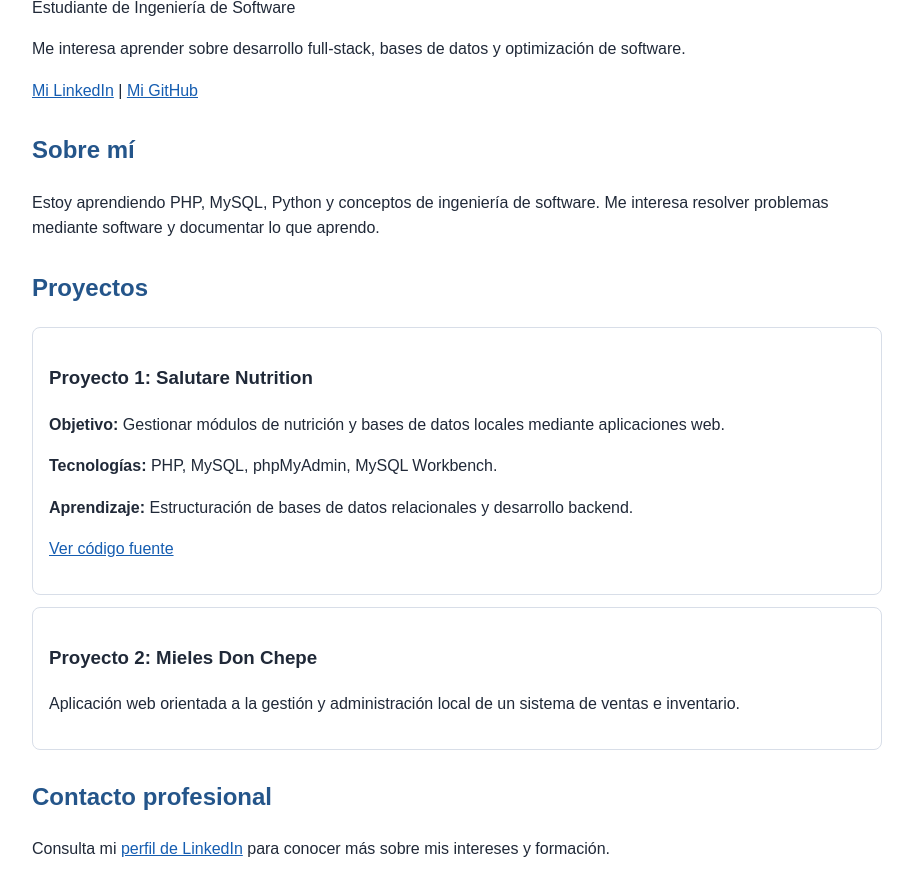
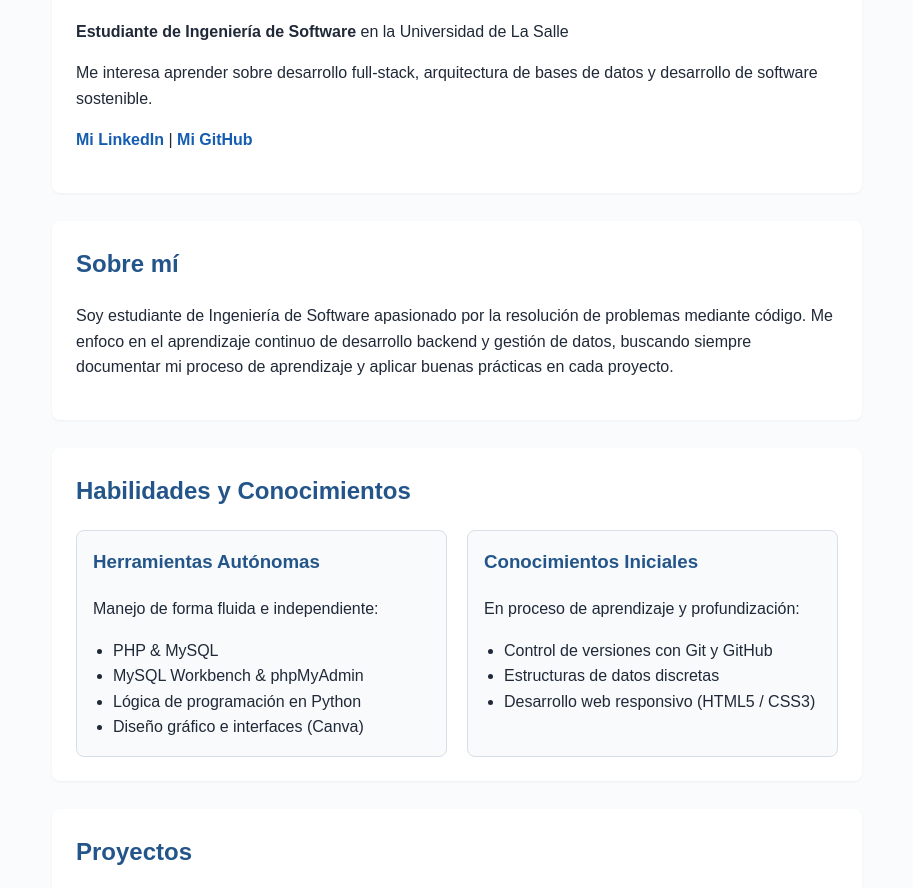
Before and after one commit to santtrap/portafolio, a plain HTML site: page index.html in a window 1280 px wide. Shown: the part 118-1006 px from the top of the page, without its empty margins (183-1096 px from the left). Drawn offline with Linux system fonts and the light colour scheme.

Commit message:
Update index.html

```diff
--- a/index.html
+++ b/index.html
@@ -3,8 +3,11 @@
 <head>
 <meta charset="UTF-8">
 <meta name="viewport" content="width=device-width, initial-scale=1.0">
-<title>Mi portafolio | Santiago Castro Salgado</title>
+<title>Mi Portafolio | Santiago Castro Salgado</title>
 <style>
+    * {
+        box-sizing: border-box;
+    }
     body {
         font-family: Arial, sans-serif;
         max-width: 850px;
@@ -12,30 +15,103 @@ body {
         padding: 0 20px;
         line-height: 1.6;
         color: #202938;
+        background-color: #f9fbfd;
     }
-header, section { margin-bottom: 28px; }
-h1, h2 { color: #24558a; }
+    header, section {
+        margin-bottom: 28px;
+        background: #ffffff;
+        padding: 24px;
+        border-radius: 8px;
+        box-shadow: 0 1px 3px rgba(0,0,0,0.05);
+    }
+    h1, h2, h3 {
+        color: #24558a;
+        margin-top: 0;
+    }
     .proyecto {
         border: 1px solid #d8dee8;
         border-radius: 8px;
         padding: 16px;
-    margin: 12px 0;
+        margin: 16px 0;
+        background-color: #ffffff;
     }
-a { color: #155db1; }
+    .skills-container {
+        display: flex;
+        flex-wrap: wrap;
+        gap: 20px;
+    }
+    .skills-box {
+        flex: 1 1 250px;
+        border: 1px solid #d8dee8;
+        border-radius: 8px;
+        padding: 16px;
+        background-color: #f8fafc;
+    }
+    .skills-box ul {
+        padding-left: 20px;
+        margin-bottom: 0;
+    }
+    a {
+        color: #155db1;
+        text-decoration: none;
+        font-weight: bold;
+    }
+    a:hover {
+        text-decoration: underline;
+    }
+
+    /* Responsividad para pantallas móviles */
+    @media (max-width: 600px) {
+        body {
+            margin: 10px auto;
+            padding: 0 10px;
+        }
+        header, section {
+            padding: 16px;
+        }
+    }
 </style>
 </head>
 <body>
 
 <header>
     <h1>Santiago Castro Salgado</h1>
-    <p>Estudiante de Ingeniería de Software</p>
-    <p>Me interesa aprender sobre desarrollo full-stack, bases de datos y optimización de software.</p>
-    <p><a href="https://www.linkedin.com/in/santiago-castro-salgado-821276445/" target="_blank">Mi LinkedIn</a> | <a href="#" target="_blank">Mi GitHub</a></p>
+    <p><strong>Estudiante de Ingeniería de Software</strong> en la Universidad de La Salle</p>
+    <p>Me interesa aprender sobre desarrollo full-stack, arquitectura de bases de datos y desarrollo de software sostenible.</p>
+    <p>
+        <a href="https://www.linkedin.com/in/santiago-castro-salgado-821276445/" target="_blank" rel="noopener noreferrer">Mi LinkedIn</a> |
+        <a href="https://github.com/santtrap" target="_blank" rel="noopener noreferrer">Mi GitHub</a>
+    </p>
 </header>
 
 <section>
     <h2>Sobre mí</h2>
-    <p>Estoy aprendiendo PHP, MySQL, Python y conceptos de ingeniería de software. Me interesa resolver problemas mediante software y documentar lo que aprendo.</p>
+    <p>Soy estudiante de Ingeniería de Software apasionado por la resolución de problemas mediante código. Me enfoco en el aprendizaje continuo de desarrollo backend y gestión de datos, buscando siempre documentar mi proceso de aprendizaje y aplicar buenas prácticas en cada proyecto.</p>
+</section>
+
+<section>
+    <h2>Habilidades y Conocimientos</h2>
+    <div class="skills-container">
+        <div class="skills-box">
+            <h3>Herramientas Autónomas</h3>
+            <p>Manejo de forma fluida e independiente:</p>
+            <ul>
+                <li>PHP & MySQL</li>
+                <li>MySQL Workbench & phpMyAdmin</li>
+                <li>Lógica de programación en Python</li>
+                <li>Diseño gráfico e interfaces (Canva)</li>
+            </ul>
+        </div>
+        <div class="skills-box">
+            <h3>Conocimientos Iniciales</h3>
+            <p>En proceso de aprendizaje y profundización:</p>
+            <ul>
+                <li>Control de versiones con Git y GitHub</li>
+                <li>Estructuras de datos discretas</li>
+                <li>Desarrollo web responsivo (HTML5 / CSS3)</li>
+            </ul>
+        </div>
+    </div>
 </section>
 
 <section>
@@ -43,21 +119,26 @@ a { color: #155db1; }
 
     <article class="proyecto">
         <h3>Proyecto 1: Salutare Nutrition</h3>
-        <p><strong>Objetivo:</strong> Gestionar módulos de nutrición y bases de datos locales mediante aplicaciones web.</p>
-        <p><strong>Tecnologías:</strong> PHP, MySQL, phpMyAdmin, MySQL Workbench.</p>
-        <p><strong>Aprendizaje:</strong> Estructuración de bases de datos relacionales y desarrollo backend.</p>
-        <p><a href="#" target="_blank">Ver código fuente</a></p>
+        <p><strong>Objetivo:</strong> Diseñar y desarrollar un módulo web para la gestión de datos de nutrición y seguimiento de clientes.</p>
+        <p><strong>Tecnologías:</strong> PHP, MySQL, HTML5, CSS3, phpMyAdmin.</p>
+        <p><strong>Contribución individual:</strong> Trabajo individual en la maquetación de vistas, diseño del esquema de la base de datos relacional e implementación del CRUD en PHP.</p>
+        <p><strong>Aprendizaje:</strong> Integración de backend PHP con bases de datos MySQL y validación de datos en formularios.</p>
+        <p><a href="https://github.com/santtrap" target="_blank" rel="noopener noreferrer">Ver código fuente en GitHub</a></p>
     </article>
 
     <article class="proyecto">
         <h3>Proyecto 2: Mieles Don Chepe</h3>
-        <p>Aplicación web orientada a la gestión y administración local de un sistema de ventas e inventario.</p>
+        <p><strong>Objetivo:</strong> Crear un sistema web interactivo para la presentación y administración local de productos apícolas.</p>
+        <p><strong>Tecnologías:</strong> PHP, MySQL Workbench, HTML5, CSS3.</p>
+        <p><strong>Contribución individual:</strong> Modelado Entidad-Relación de la base de datos y desarrollo de los módulos de consulta en el panel de administración.</p>
+        <p><strong>Aprendizaje:</strong> Organización modular de código backend y optimización de consultas SQL.</p>
+        <p><a href="https://github.com/santtrap" target="_blank" rel="noopener noreferrer">Ver código fuente en GitHub</a></p>
     </article>
 </section>
 
 <section>
     <h2>Contacto profesional</h2>
-    <p>Consulta mi <a href="https://www.linkedin.com/in/santiago-castro-salgado-821276445/" target="_blank">perfil de LinkedIn</a> para conocer más sobre mis intereses y formación.</p>
+    <p>Para conocer más sobre mi trayectoria académica e intereses profesionales, te invito a consultar mi <a href="https://www.linkedin.com/in/santiago-castro-salgado-821276445/" target="_blank" rel="noopener noreferrer">perfil de LinkedIn</a>.</p>
 </section>
 
 </body>
```
Lines whose indentation alone changed are shown as unchanged.
